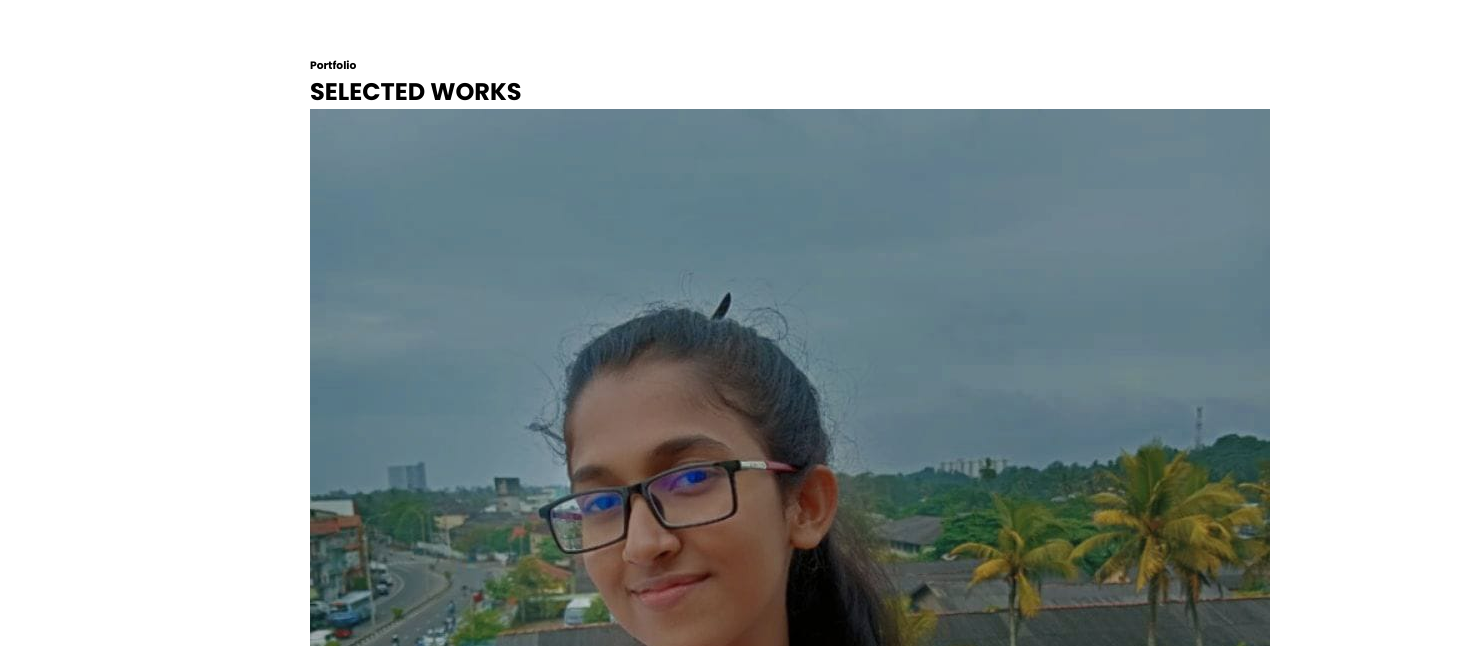
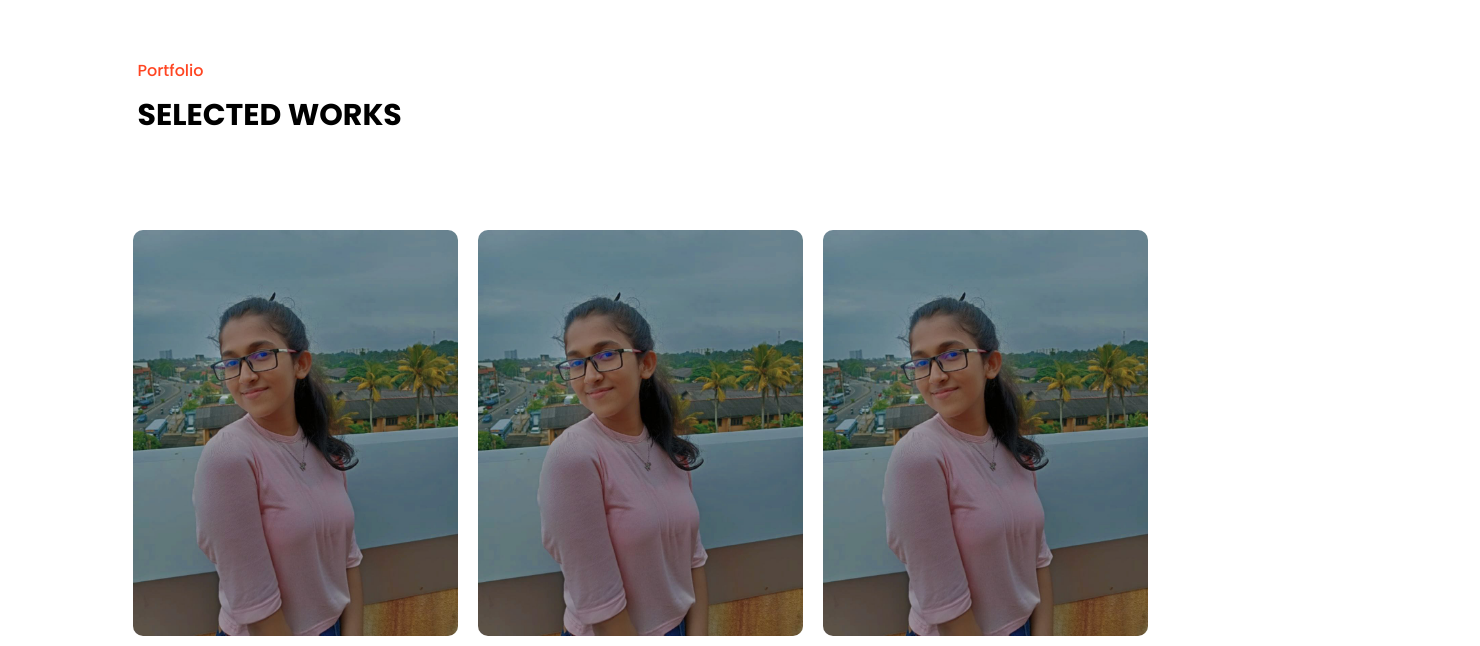
Before and after one commit to UchithmaSenevirathne/My-Portfolio, a plain HTML site: page index.html in a window 1280 px wide. Shown: the part 733-1379 px from the top of the page, 1480 px wide, since content can reach past the window. Drawn offline with Linux system fonts and the light colour scheme.

Commit message:
align portfolio

```diff
--- a/index.css
+++ b/index.css
@@ -235,11 +235,37 @@
     justify-content: center;
     padding: 100px 40px;
     margin: 0 270px;
-    /* align-items: center; */
+    align-items: center;
 }
 
 .port-container .text-content{
-    width: 1170px;
+    width: 1005px;
 }
 
+.port-container .text-content h6{
+    font-size: 16px;
+    color: #FF4522;
+    font-weight: 500;
+    margin-bottom: 10px;
+}
+
+.port-container .text-content h1 {
+    font-size: 30px;
+    font-weight: bolder;
+}
+
+.port-container .project-container{
+    padding-top: 92px;
+    display: flex;
+    gap: 20px;
+}
+
+.port-container .project-container div {
+    width: 50%;
+}
+
+.port-container .project-container div > img {
+    width: 325px;
+    border-radius: 10px;
+}
 /* ======responsive portfolio=================== */
```
